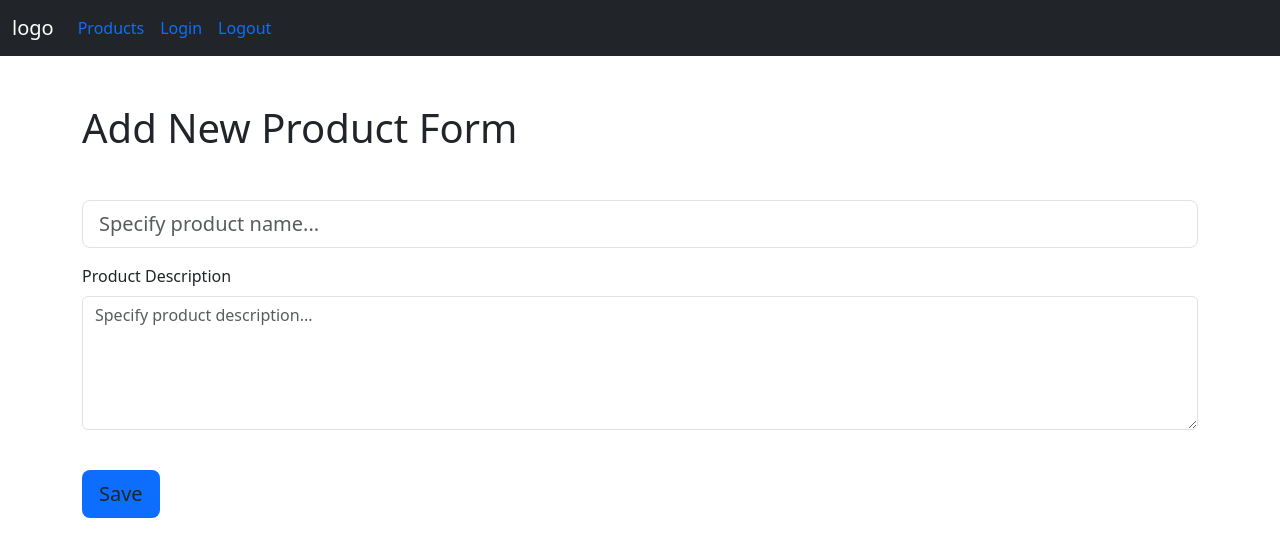
After one commit to ezekielsans/listify, a PHP site: page /addProduct.php in a window 1280 px wide. The commit adds this page. Shown: the top 557 px of the page. Run offline with PHP 8.4, Linux system fonts and the light colour scheme.

Commit message:
fixed layout for add product

```diff
--- /dev/null
+++ b/addProduct.php
@@ -0,0 +1,31 @@
+<?php
+if(isset($_POST['submit'])){
+    print_r($_POST);
+}
+
+
+?>
+
+<?php include_once('templates/header.php');?>
+
+<main>
+
+<div class="container">
+<h1 class="my-5">Add New Product Form</h1>
+<form action="" method="post" enctype="multipart/form">
+<div class="mb-3">
+<input type="text" name="product_name" id="product_name" class="form-control form-control-lg"  placeholder="Specify product name..." required>
+</div>
+<div class="mb-3">
+    <label class="form-label">Product Description</label>
+<textarea rows="5" name="description" id="description" class="form-control" placeholder="Specify product description..." required>
+</textarea>
+</div>
+
+<button type="submit" name="submit" class="bg-primary btn btn-lg my-4">Save</button>
+
+</form>
+</div>
+</main>
+
+<?php include_once('templates/footer.php');?>
--- a/index.php
+++ b/index.php
@@ -12,10 +12,10 @@ print_r($items);
 <main>
 
 <div class="container">
+<h1 class="mt-5">Products</h1>
 
-<h1>Hello World!</h1>
-<div class="mt-5">
-
+<div class="mt-2">
+<a href="addProduct.php" class="btn btn-lg bg-primary text-white"> Add New Product</a>
 <table class="table table-bordered table-hover">
     <thead>
         <tr>
--- a/templates/navbar.php
+++ b/templates/navbar.php
@@ -1,6 +1,6 @@
 <nav class="navbar navbar-expand-sm bg-dark navbar-dark">
     <div class="container-fluid">
-        <a href="" class="navbar-brand">logo</a>
+        <a href="/" class="navbar-brand">logo</a>
 
     <button class="navbar-toggler" type="button"
     data-bs-toggle ="collapse"
@@ -10,9 +10,9 @@
     <div class="collapse navbar-collapse"
     id="collapsibleNavbar">
     <ul class="navbar-nav">
-        <li class="nav-link"> <a href="index.php">Products</a></li>
-        <li class="nav-link"> <a href="index.php">Login</a></li>
-        <li class="nav-link"> <a href="index.php">Logout</a></li>
+        <li class="nav-link"> <a href="/" class="text-decoration-none">Products</a></li>
+        <li class="nav-link"> <a href="login.php" class="text-decoration-none">Login</a></li>
+        <li class="nav-link"> <a href="logout.php" class="text-decoration-none">Logout</a></li>
 
     </ul>
     </div>
```
